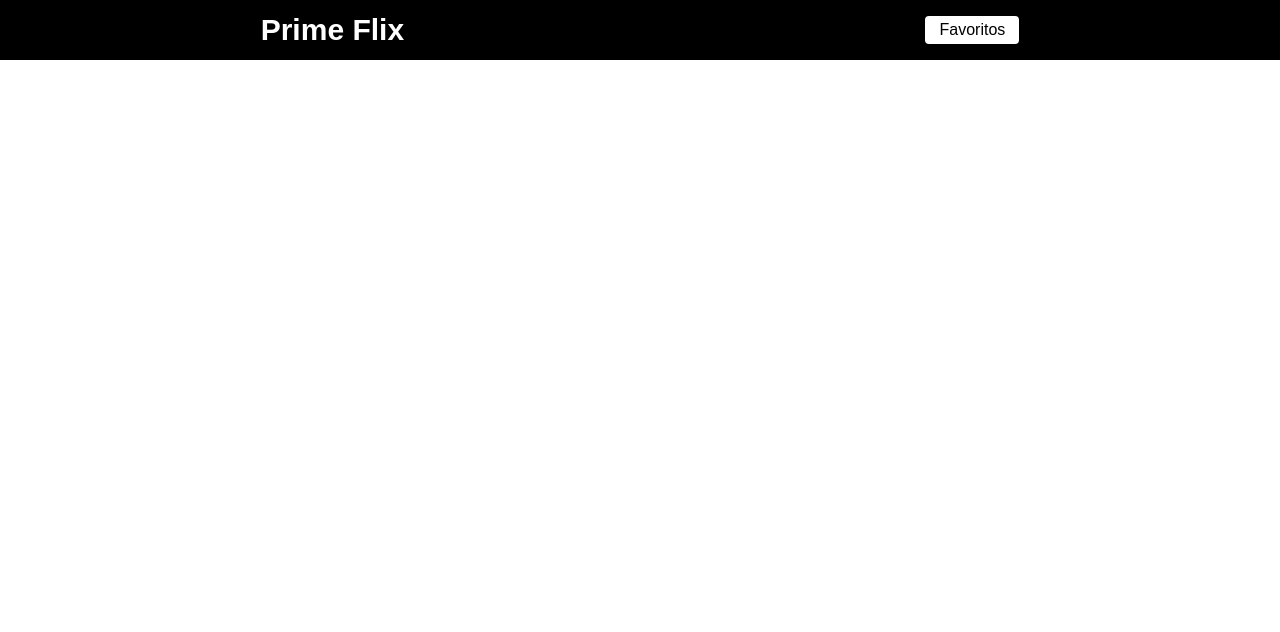
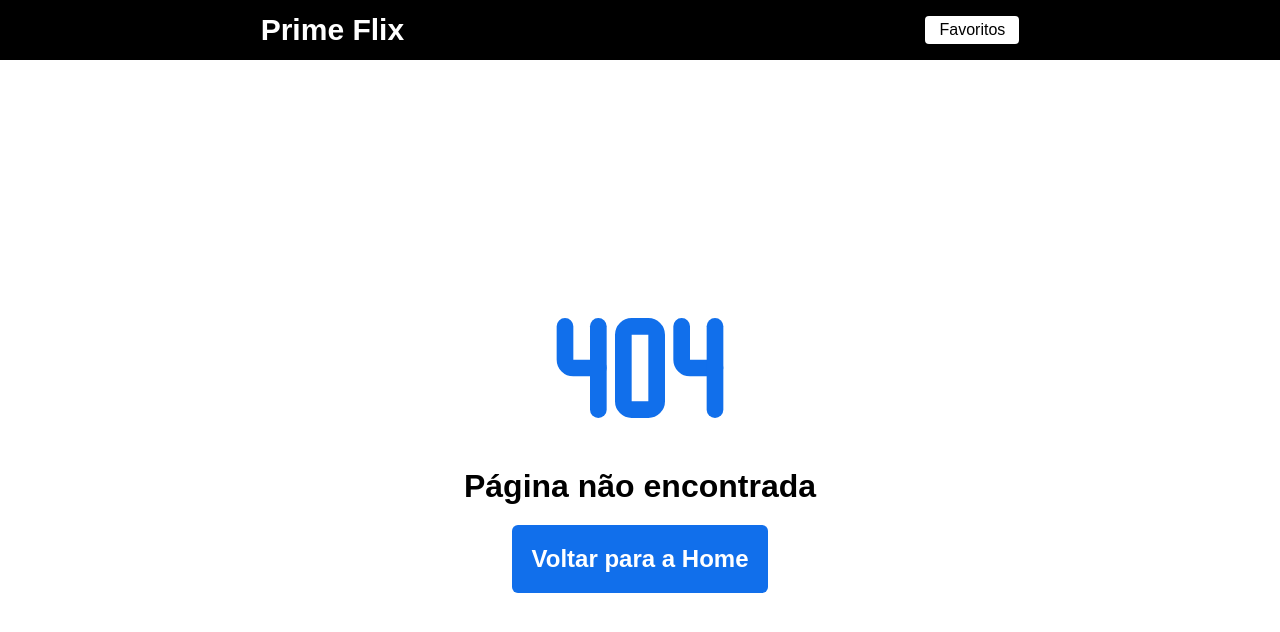
Before and after one commit to LeoNzZ7/Prime-Flix, a React (Vite) app: page /filme/1 in a window 1280 px wide. Shown: the top 632 px of the page. Built offline with nearby package versions, Linux system fonts and the light colour scheme.

Commit message:
Animação de carregamento dos filmes e página de não encontrado.

```diff
--- a/package.json
+++ b/package.json
@@ -14,6 +14,7 @@
     "axios": "^1.7.2",
     "react": "^18.3.1",
     "react-dom": "^18.3.1",
+    "react-icons": "^5.2.1",
     "react-router-dom": "^6.25.1"
   },
   "devDependencies": {
--- a/src/components/filmes/styles.css
+++ b/src/components/filmes/styles.css
@@ -1,5 +1,4 @@
 .filme {
-  width: 50%;
   background-color: #fff;
   padding: 15px;
   border-radius: 4px;
--- /dev/null
+++ b/src/pages/NotFound/index.tsx
@@ -0,0 +1,15 @@
+import { TbError404 } from "react-icons/tb";
+import { useNavigate } from "react-router-dom";
+import "./styles.css"
+
+export const NotFound = () => {
+    const navigate = useNavigate()
+
+    return (
+        <div className="not-found" >
+            <TbError404 className="error-icon" />
+            <h1>Página não encontrada</h1>
+            <button onClick={() => navigate("/")}>Voltar para a Home</button>
+        </div>
+    )
+}
--- /dev/null
+++ b/src/pages/NotFound/styles.css
@@ -0,0 +1,32 @@
+.not-found {
+  display: flex;
+  justify-content: center;
+  align-items: center;
+  flex-direction: column;
+  height: calc(100vh - 60px);
+}
+
+.error-icon {
+  font-size: 200px;
+  color: #116feb;
+}
+
+.not-found h1 {
+  margin-bottom: 20px;
+}
+
+.not-found button {
+  background-color: #116feb;
+  padding: 20px;
+  border: 0;
+  border-radius: 6px;
+  cursor: pointer;
+  color: #fff;
+  font-size: 24px;
+  font-weight: bold;
+}
+
+.not-found button:hover {
+  background-color: #0f57b6;
+  transition: background-color 0.8s ease;
+}
--- a/src/pages/home/index.tsx
+++ b/src/pages/home/index.tsx
@@ -2,9 +2,12 @@ import { useEffect, useState } from "react"
 import api from "../../services/api"
 import { filme } from "../../types/filmes";
 import { Filmes } from "../../components/filmes";
+import { FaCircleNotch } from "react-icons/fa6";
+import "./styles.css"
 
 export const Home = () => {
     const [filmes, setFilmes] = useState<filme[] | []>([]);
+    const [loading, setLoading] = useState<boolean>(true)
 
     useEffect(() => {
 
@@ -19,6 +22,7 @@ export const Home = () => {
 
             if (response.status === 200) {
                 setFilmes(response.data.results)
+                setLoading(false)
             }
 
             return false;
@@ -27,6 +31,12 @@ export const Home = () => {
         carregarFilmes();
 
     }, [])
+
+    if (loading) {
+        return (
+            <FaCircleNotch className="loading-icon" />
+        )
+    }
 
     return (
         <div className="container" >
--- a/src/pages/home/styles.css
+++ b/src/pages/home/styles.css
@@ -3,6 +3,26 @@
 }
 
 .lista-filmes {
-  max-width: 800px;
   margin: 14px auto;
+  width: 800px;
 }
+
+.loading-icon {
+  display: flex;
+  justify-content: center;
+  width: 100%;
+  height: 100px;
+  position: relative;
+
+  margin-top: 200px;
+  animation: rotate 1s linear infinite;
+}
+
+@keyframes rotate {
+  0% {
+    transform: rotate(0deg);
+  }
+  100% {
+    transform: rotate(360deg);
+  }
+}
--- a/src/routes.tsx
+++ b/src/routes.tsx
@@ -1,7 +1,8 @@
 import { BrowserRouter, Route, Routes } from "react-router-dom"
-import { Home } from "./pages/home"
-import { Filme } from "./pages/filmes"
+import { Home } from "./pages/Home"
+import { Filme } from "./pages/Filmes"
 import { Header } from "./components/header"
+import { NotFound } from "./pages/NotFound"
 
 export const MainRoutes = () => {
     return (
@@ -10,6 +11,7 @@ export const MainRoutes = () => {
             <Routes>
                 <Route path="/" element={<Home />} />
                 <Route path="/filme" element={<Filme />} />
+                <Route path="*" element={<NotFound />} />
             </Routes>
         </BrowserRouter>
     )
```
Also changed, not shown: 1 other file (tests, documents, lock files or other folders).
